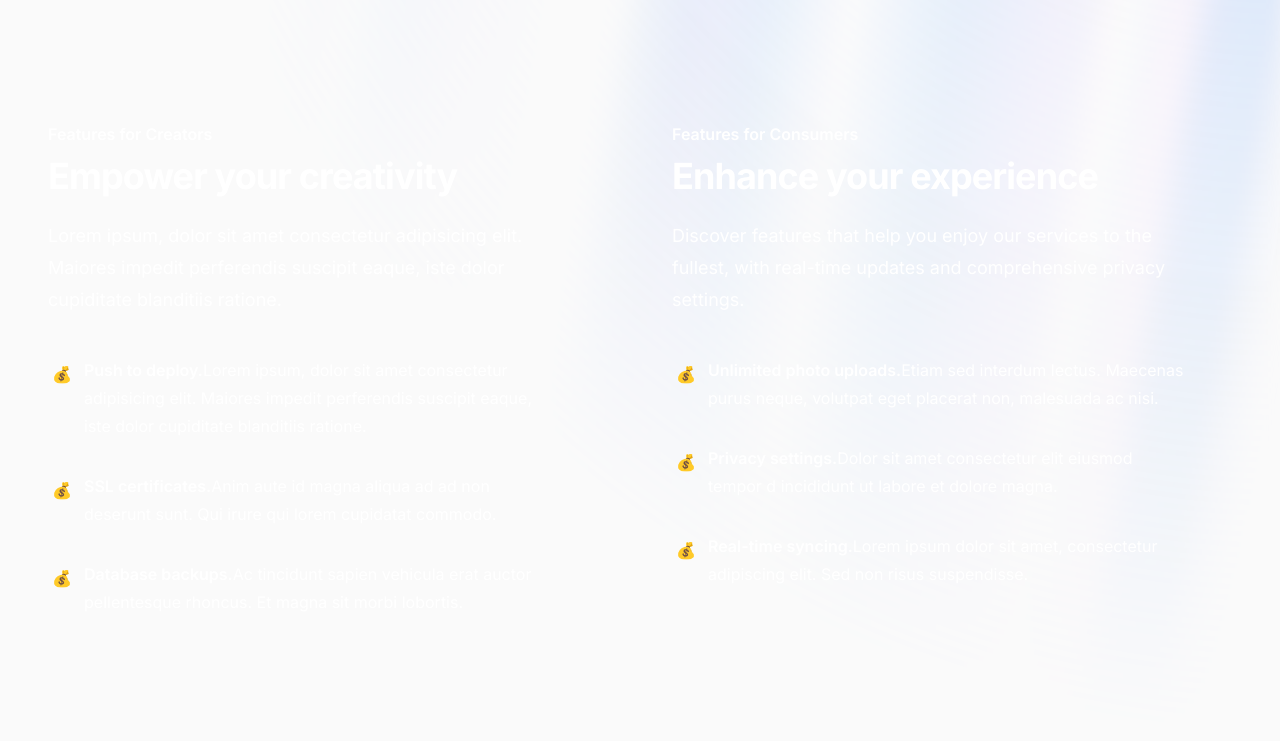
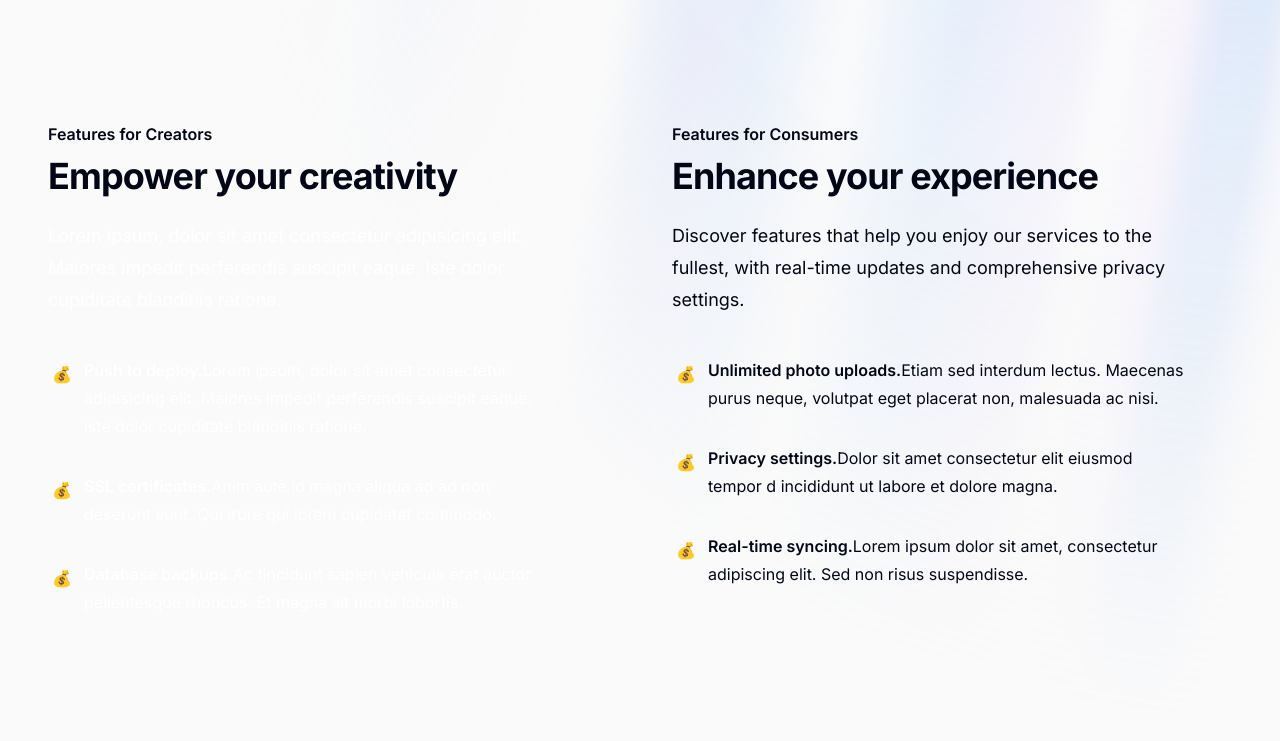
Before and after one commit to Marko21002/money-glitch-marketing, a Next.js app: page / in a window 1280 px wide. Shown: the part 840-1581 px from the top of the page. Built offline with nearby package versions, Linux system fonts and the light colour scheme.

Commit message:
feature text color fix

```diff
--- a/components/ui/feature-creator.tsx
+++ b/components/ui/feature-creator.tsx
@@ -43,8 +43,8 @@ export default function FeatureCreator() {
         <div className="grid grid-cols-1 gap-x-8 gap-y-16 sm:gap-y-20 lg:grid-cols-2 lg:items-start">
           <div className="px-6 lg:px-0 lg:pr-4 lg:pt-4">
             <div className="mx-auto max-w-2xl lg:mx-0 lg:max-w-lg">
-              <h2 className="text-base font-semibold leading-7 text-white">Features for Creators</h2>
-              <p className="mt-2 text-3xl font-bold tracking-tight text-white sm:text-4xl">Empower your creativity</p>
+              <h2 className="text-base font-semibold leading-7 dark:text-white">Features for Creators</h2>
+              <p className="mt-2 text-3xl font-bold tracking-tight dark:text-white sm:text-4xl">Empower your creativity</p>
               <p className="mt-6 text-lg leading-8 text-white">
                 Lorem ipsum, dolor sit amet consectetur adipisicing elit. Maiores impedit perferendis suscipit eaque,
                 iste dolor cupiditate blanditiis ratione.
@@ -52,7 +52,7 @@ export default function FeatureCreator() {
               <dl className="mt-10 space-y-8 text-base leading-7 text-white lg:max-w-none">
                 {creatorFeatures.map((feature) => (
                   <div key={feature.name} className="relative pl-9">
-                    <dt className="inline font-semibold text-white">
+                    <dt className="inline font-semibold dark:text-white">
                       <div className='absolute left-1 top-1 h-5 w-5'>{feature.icon}</div>
                       {feature.name}
                     </dt>
@@ -64,19 +64,19 @@ export default function FeatureCreator() {
           </div>
           <div className="px-6 lg:px-0 lg:pl-4 lg:pt-4">
             <div className="mx-auto max-w-2xl lg:mx-0 lg:max-w-lg">
-              <h2 className="text-base font-semibold leading-7 text-white">Features for Consumers</h2>
-              <p className="mt-2 text-3xl font-bold tracking-tight text-white sm:text-4xl">Enhance your experience</p>
-              <p className="mt-6 text-lg leading-8 text-white">
+              <h2 className="text-base font-semibold leading-7 dark:text-white">Features for Consumers</h2>
+              <p className="mt-2 text-3xl font-bold tracking-tight dark:text-white sm:text-4xl">Enhance your experience</p>
+              <p className="mt-6 text-lg leading-8 dark:text-white">
                 Discover features that help you enjoy our services to the fullest, with real-time updates and comprehensive privacy settings.
               </p>
-              <dl className="mt-10 space-y-8 text-base leading-7 text-white lg:max-w-none">
+              <dl className="mt-10 space-y-8 text-base leading-7 dark:text-white lg:max-w-none">
                 {consumerFeatures.map((feature) => (
                   <div key={feature.name} className="relative pl-9">
-                    <dt className="inline font-semibold text-white">
+                    <dt className="inline font-semibold dark:text-white">
                     <div className='absolute left-1 top-1 h-5 w-5'>{feature.icon}</div>
                       {feature.name}
                     </dt>
-                    <dd className="inline text-white">{feature.description}</dd>
+                    <dd className="inline dark:text-white">{feature.description}</dd>
                   </div>
                 ))}
               </dl>
--- a/components/ui/hero.tsx
+++ b/components/ui/hero.tsx
@@ -18,7 +18,7 @@ export function Hero() {
           ease: "easeInOut",
 
         }}
-        className="relative flex flex-col gap-4 items-center justify-center px-4"
+        className="relative flex flex-col gap-4 items-center justify-center px-4 dark"
       >
         <div className="h-screen relative flex flex-col gap-4 items-center justify-center px-4  ">
         <div className="text-3xl md:text-7xl font-normal dark:text-white text-center pt-20">
```
